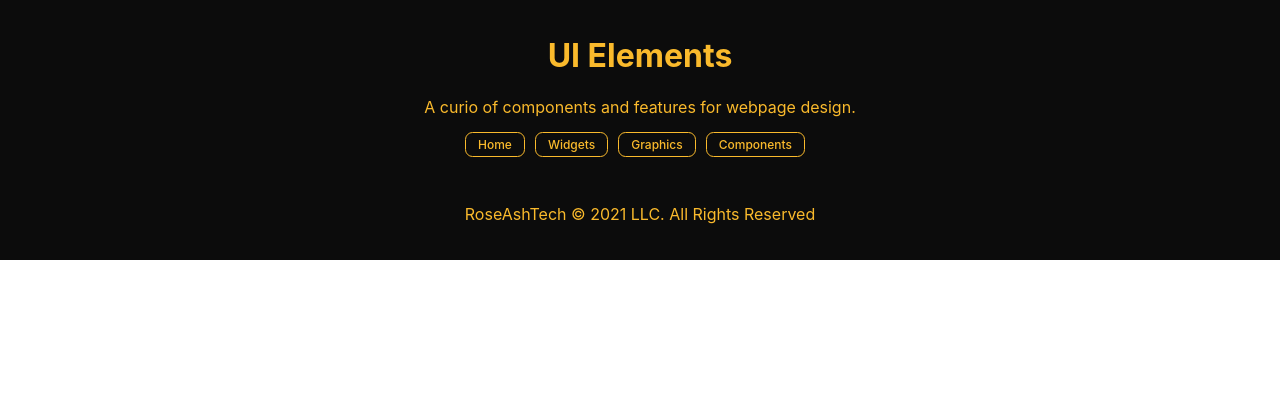
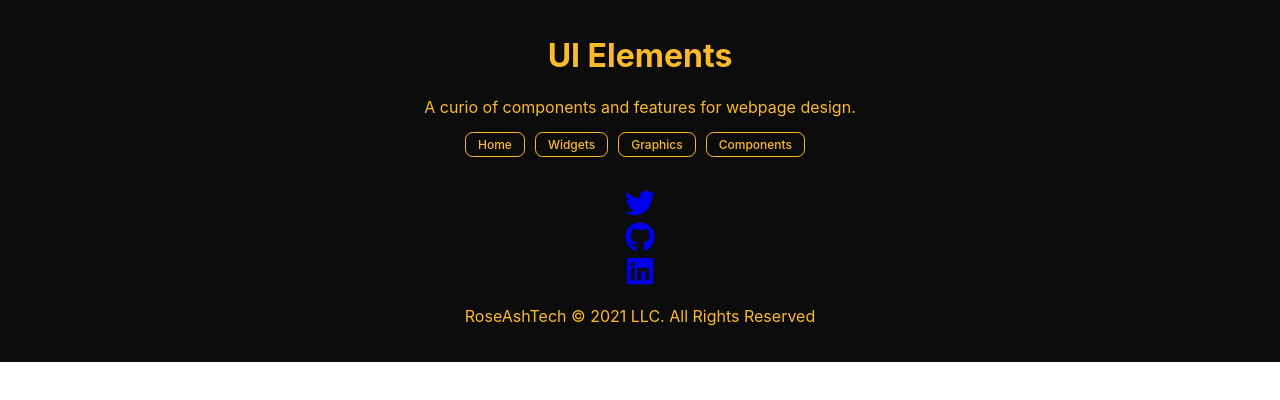
Before and after one commit to ARFreiler/UI_Elements, a React (Create React App) app in the folder ui_elements/: page /images in a window 1280 px wide. Shown: the top 400 px of the page. Built offline with nearby package versions, Linux system fonts and the light colour scheme.

Commit message:
Installed react icons npm and added icons for contact to footer element.

```diff
--- a/ui_elements/package.json
+++ b/ui_elements/package.json
@@ -8,6 +8,7 @@
     "@testing-library/user-event": "^12.8.3",
     "react": "^17.0.2",
     "react-dom": "^17.0.2",
+    "react-icons": "^4.3.1",
     "react-router-dom": "^5.3.0",
     "react-scripts": "4.0.3",
     "styled-components": "^5.3.3",
--- a/ui_elements/src/components/Footer/Footer.js
+++ b/ui_elements/src/components/Footer/Footer.js
@@ -1,15 +1,15 @@
 import React from 'react';
 
-// import { FaTwitter } from "react-icons/fa"
-// import { FaGithub } from "react-icons/fa"
-// import { FaLinkedin } from "react-icons/fa"
+import { FaTwitter } from "react-icons/fa"
+import { FaGithub } from "react-icons/fa"
+import { FaLinkedin } from "react-icons/fa"
 
 import '../Footer/Footer.css';
 
 const Footer = () => {
     return (
         <div className="footer">
-            {/* <div className="icons">
+            <div className="icons">
                 <div className="icon">
                     <a href="https://twitter.com/AshleighFreiler"><FaTwitter size={30} /></a>
                 </div>
@@ -19,7 +19,7 @@ const Footer = () => {
                 <div className="icon">
                     <a href="https://linkedin.com/in/ashleighfreiler"><FaLinkedin size={30} /></a>
                 </div>
-            </div> */}
+            </div>
             <p className="copyright">
                 RoseAshTech © 2021 LLC. All Rights Reserved
             </p>
```
Also changed, not shown: 1 other file (tests, documents, lock files or other folders).
